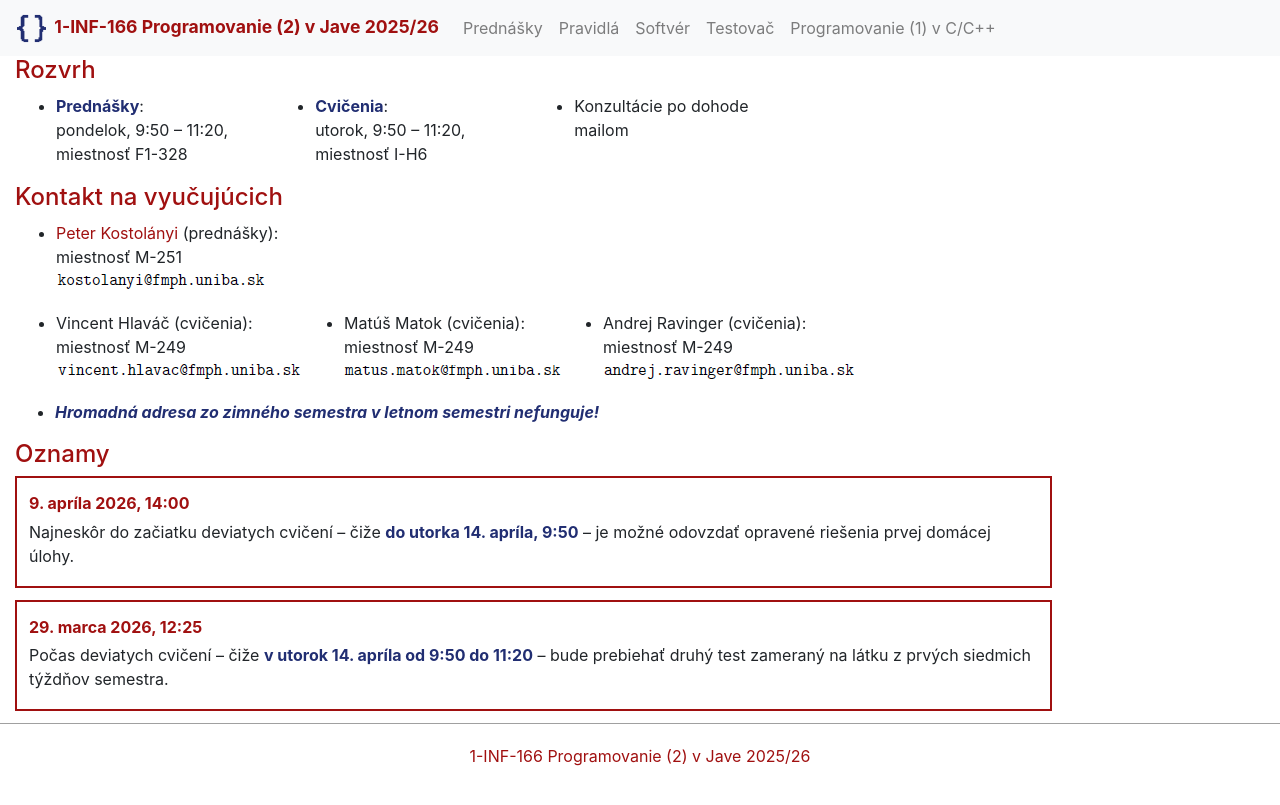
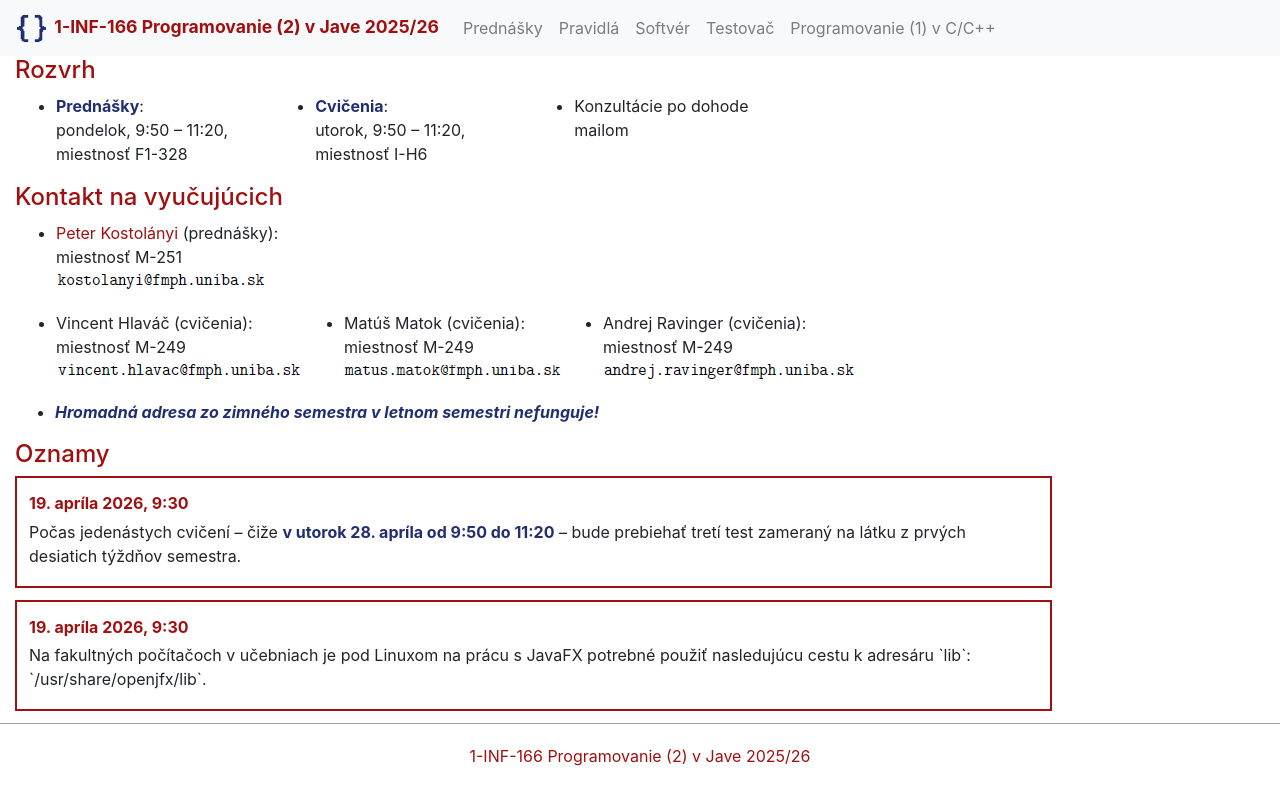
Before and after one commit to dcs-fmph/prog2, a Jekyll site: the page built from index.md, in a window 1280 px wide. Shown: the top 805 px of the page. Built offline with Jekyll 4.4.1, drawn with Linux system fonts in a browser that asks for light colours; nearby versions of some CDN libraries; our own code applies the rules of GitHub Pages for plain Markdown files.

Commit message:
Update index.md

```diff
--- a/index.md
+++ b/index.md
@@ -43,13 +43,13 @@ miestnosť M-249<br/>
 ## Oznamy
 
 <div class="oznam">
-<h4>9. apríla 2026, 14:00</h4>
+<h4>19. apríla 2026, 9:30</h4>
 
-Najneskôr do začiatku deviatych cvičení &ndash; čiže <strong>do utorka 14. apríla, 9:50</strong> &ndash; je možné odovzdať opravené riešenia prvej domácej úlohy.
+Počas jedenástych cvičení &ndash; čiže <strong>v utorok 28. apríla od 9:50 do 11:20</strong> &ndash; bude prebiehať tretí test zameraný na látku z prvých desiatich týždňov semestra.
 </div>
 
 <div class="oznam">
-<h4>29. marca 2026, 12:25</h4>
+<h4>19. apríla 2026, 9:30</h4>
 
-Počas deviatych cvičení &ndash; čiže <strong>v utorok 14. apríla od 9:50 do 11:20</strong> &ndash; bude prebiehať druhý test zameraný na látku z prvých siedmich týždňov semestra.
+Na fakultných počítačoch v učebniach je pod Linuxom na prácu s JavaFX potrebné použiť nasledujúcu cestu k adresáru `lib`: `/usr/share/openjfx/lib`.
 </div>
```
